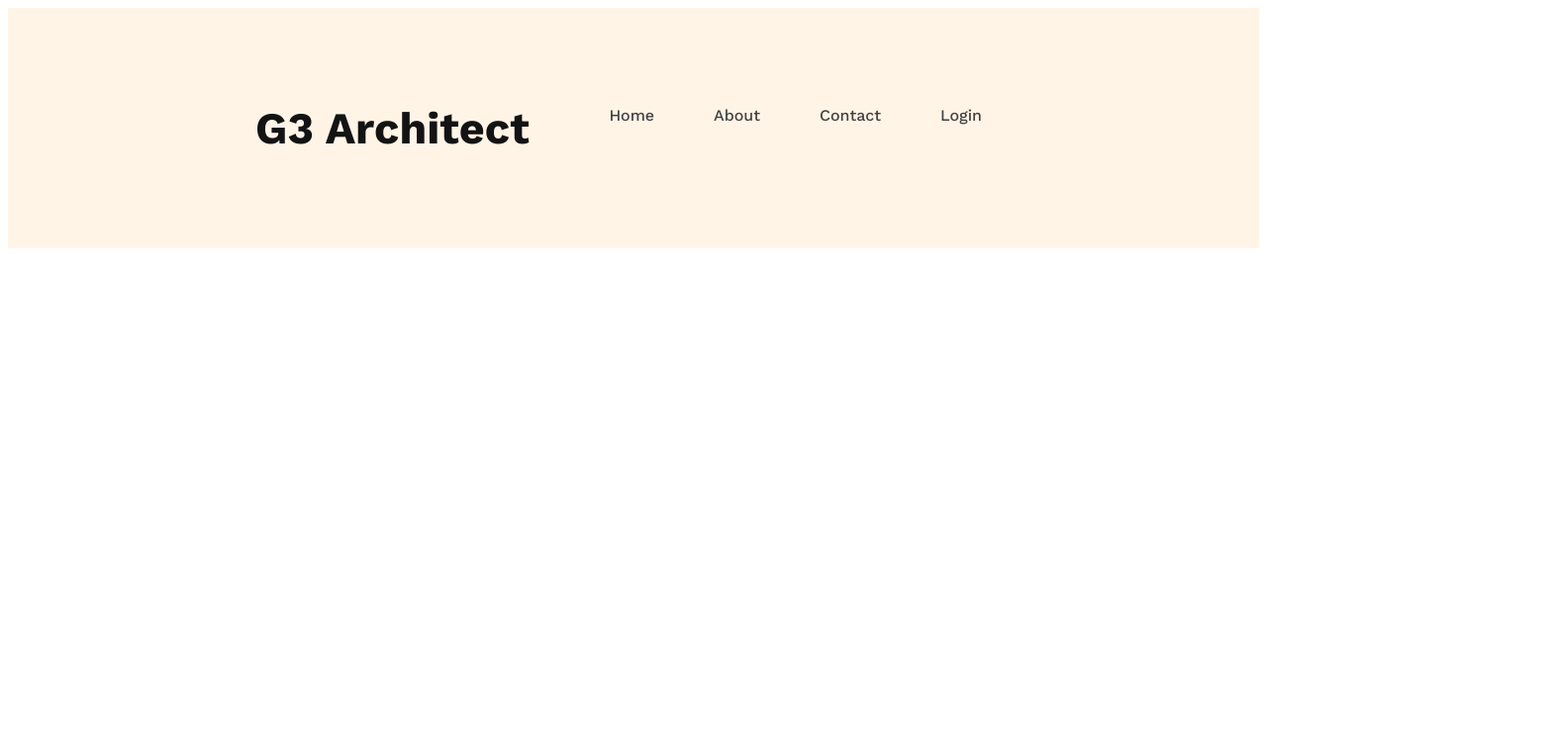
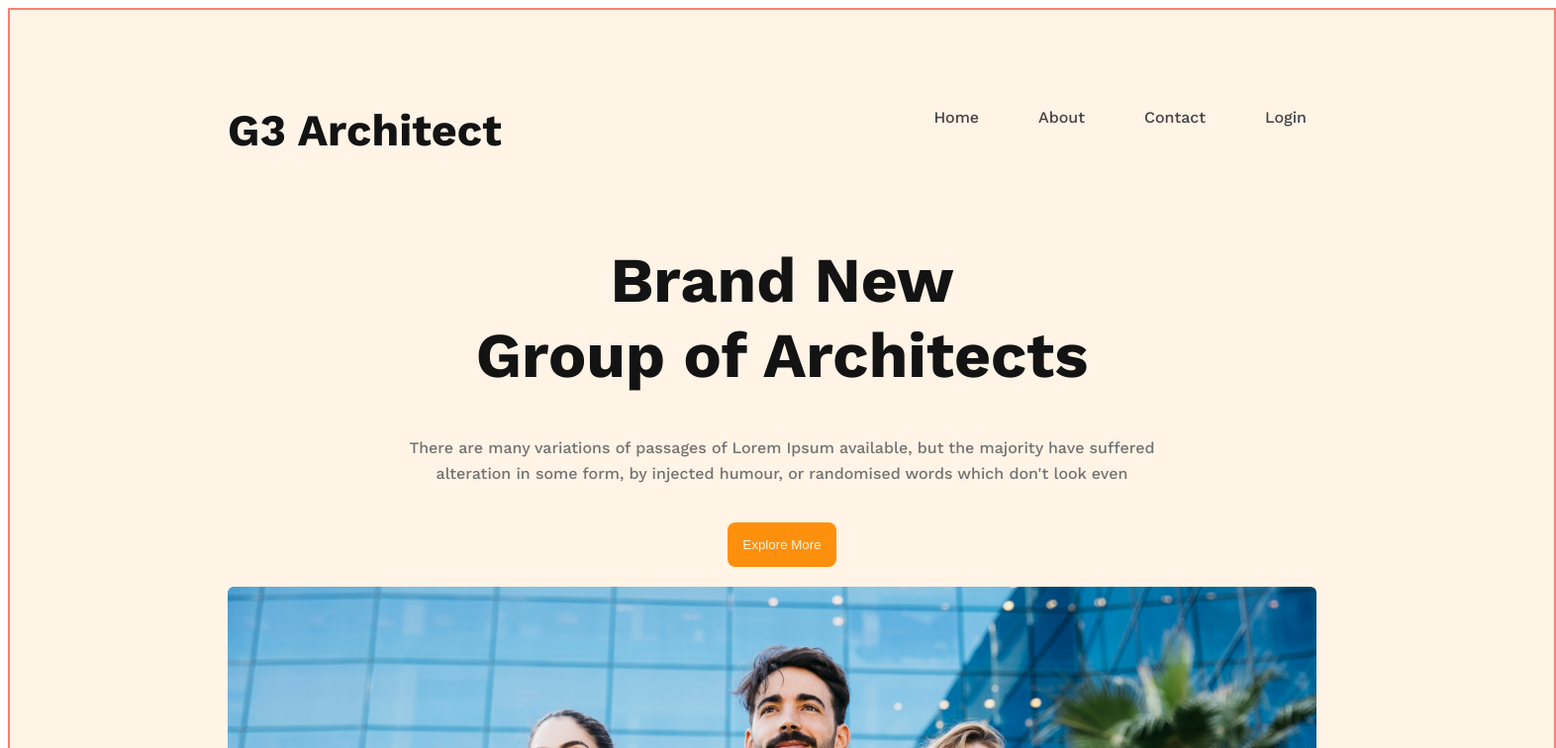
Before and after one commit to Musfirat/module-4, a plain HTML site: page index.html in a window 1280 px wide. Shown: the top 756 px of the page at 99% size, 1572 px wide, since content can reach past the window. Drawn offline with nearby package versions, Linux system fonts and the light colour scheme.

Commit message:
banner uploaded with image

```diff
--- a/index.html
+++ b/index.html
@@ -17,6 +17,18 @@
                 <li><a href="">Login</a></li>
             </ul>
         </nav>
+        <div class="banner">
+            <div class="banner-cont">
+                <h1 class="banner-title">Brand New
+                    <br>  Group of Architects </h1>
+                  <p class="banner-descript">There are many variations of passages of Lorem Ipsum available, but the majority have suffered alteration in some form, by injected humour, or randomised words which don't look even</p>
+                  <button class="btn-primary">Explore More</button>
+
+
+            </div>
+            <img src="images/banner.png" alt="">
+
+        </div>
     </header>
 </body>
 </html>
--- a/style/style.css
+++ b/style/style.css
@@ -1,11 +1,15 @@
+/* _Shared_Style_ */
+
 @import url('https://fonts.googleapis.com/css2?family=Work+Sans:wght@500;600;700;800&display=swap');
 body{
 font-family: 'Work Sans', sans-serif;
 }
-
+/* __Header-styles__ */
 header{
+    width: 1120px;
     background: rgba(255, 144, 14, 0.10);
-    padding: 50px 250px;
+    padding: 50px 220px;
+    border: 2px solid salmon;
 }
 
 nav{
@@ -40,3 +44,39 @@ nav a{
     font-weight: 700;
     line-height: normal;
 }
+
+/* ___banner-style___ */
+
+.banner-cont{
+    max-width: 800px;
+    text-align: center;
+    margin: 0 auto;
+}
+
+.banner-title{
+    font-size: 4rem;
+    color: var(--Dark-01, #131313);
+    font-weight: 700;
+    line-height: normal;
+}
+.banner-descript{
+    color: var(--Dark-03, #727272);
+    font-size: 16px;
+    font-style: normal;
+    font-weight: 400;
+    line-height: 26px; /* 162.5% */
+}
+
+.btn-primary{
+    border-radius: 8px;
+    background: #FF900E;
+    border: 0;
+    color: beige;
+    padding: 15px;
+    margin: 20px;
+}
+
+img{
+    width: 1100px;
+
+}
```
